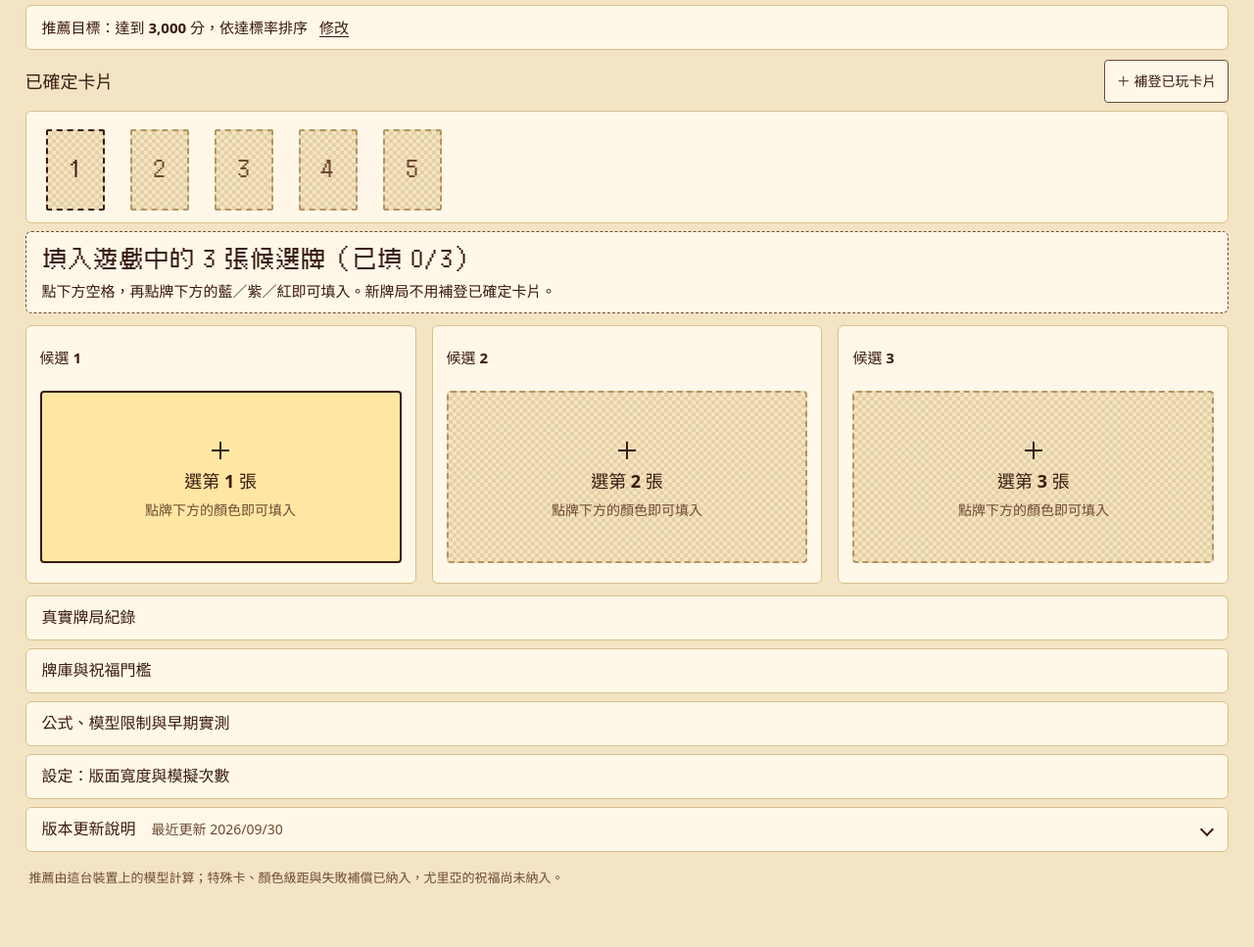
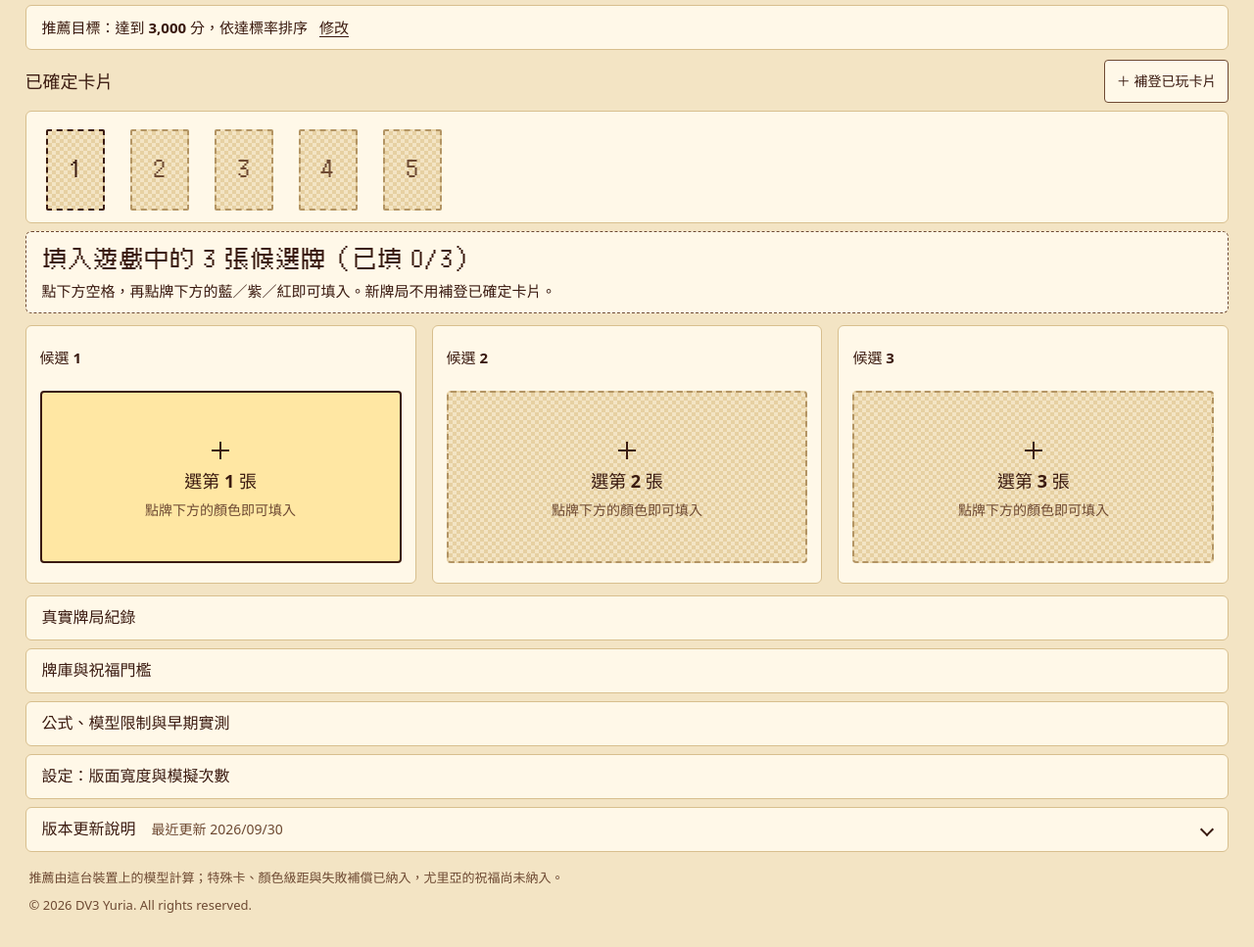
Before and after one commit to psycho909/dv3-yuria-web, a website built with Vite: page B_yuria-web-spec/index.html in a window 1280 px wide. Shown: the part 91-1058 px from the top of the page at 98% size. Before the commit the page ends 1029 px from the top, so only its background shows below. Built offline with nearby package versions, Linux system fonts and the light colour scheme.

Commit message:
feat: add copyright notice to site footer

```diff
--- a/B_yuria-web-spec/src/app.css
+++ b/B_yuria-web-spec/src/app.css
@@ -345,6 +345,8 @@ label { color: var(--ink); font-size: 14px; font-weight: 600; }
 .evidence-grid small, .model-run small { color: var(--ink-soft); font-size: 13px; }
 .model-run { margin-top: 12px; padding-top: 10px; border-top: 1px solid var(--line); }
 .footer { padding: 16px 4px 0; color: var(--ink-soft); font-size: 13px; }
+.footer p { margin: 0; }
+.footer p + p { margin-top: 8px; }
 
 /* ---------- Dialogs ---------- */
 .picker-dialog { width: min(1120px, calc(100% - 24px)); max-height: calc(100dvh - 32px); padding: 0 20px 20px; overflow: auto; border: 2px solid var(--ink); border-radius: 6px; background: var(--vellum); color: var(--ink); }
--- a/B_yuria-web-spec/src/main.ts
+++ b/B_yuria-web-spec/src/main.ts
@@ -484,7 +484,10 @@ function render() {
       <details class="more-panel advanced-settings" data-detail-key="advanced-settings"${detailAttribute("advanced-settings")}><summary>設定：版面寬度與模擬次數</summary><div class="advanced-fields"><div class="control-group layout-mode-group"><label>版面寬度</label><div class="segmented" role="group" aria-label="版面寬度"><button type="button" data-layout-mode="full" aria-pressed="${layoutMode === "full"}" class="${layoutMode === "full" ? "active" : ""}">滿版</button><button type="button" data-layout-mode="narrow" aria-pressed="${layoutMode === "narrow"}" class="${layoutMode === "narrow" ? "active" : ""}">窄版</button></div></div><label class="simulation-field">模擬次數 <select id="simulations"><option value="5000" ${simulationCount === 5000 ? "selected" : ""}>5,000（快速）</option><option value="10000" ${simulationCount === 10000 ? "selected" : ""}>10,000（標準）</option><option value="20000" ${simulationCount === 20000 ? "selected" : ""}>20,000（精細）</option></select></label></div></details>
       ${renderReleaseNotes()}
     </section>
-    <footer class="footer">推薦由這台裝置上的模型計算；特殊卡、顏色級距與失敗補償已納入，尤里亞的祝福尚未納入。</footer>
+    <footer class="footer">
+      <p>推薦由這台裝置上的模型計算；特殊卡、顏色級距與失敗補償已納入，尤里亞的祝福尚未納入。</p>
+      <p>© ${new Date().getFullYear()} DV3 Yuria. All rights reserved.</p>
+    </footer>
     ${renderPicker()}
     ${renderResetDialog()}
     <p class="sr-only" aria-live="polite">${resultReady && ranked[0] ? `推薦已更新：建議選 ${esc(offerLabel(ranked[0]))}` : calculationStatus === "calculating" ? "正在計算推薦" : calculationStatus === "error" ? "推薦計算失敗，可重試" : state.selected.length === 5 ? "本局已完成" : ""}</p>
```
